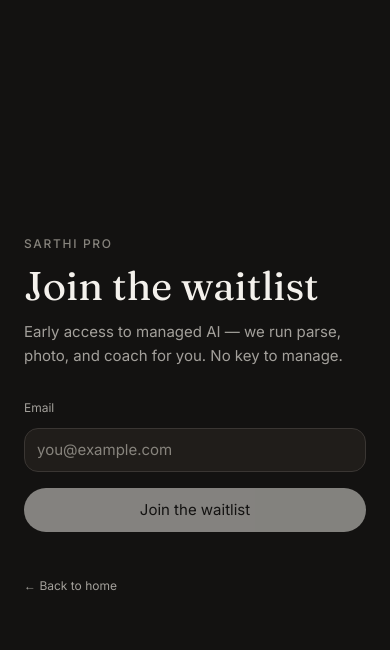
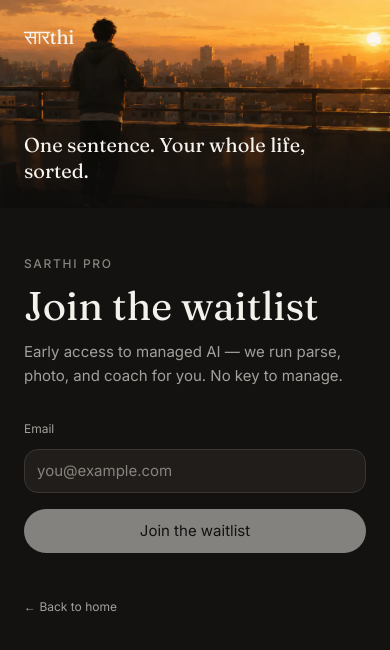
Before and after one commit to SawhneySatvik/Sarthi, a Next.js app: page /waitlist in a window 390 px wide. Shown: the top 650 px of the page. Built offline with nearby package versions, Linux system fonts and the light colour scheme.

Commit message:
fix(waitlist): mobile art band + fix the empty vertical void
The dusk art panel was lg-only, leaving the phone view a bare form centered in an empty void. Add a mobile art band (wordmark + tagline over the dusk scene) and switch the form to natural flow on mobile (centered only on lg).

```diff
--- a/app/waitlist/page.tsx
+++ b/app/waitlist/page.tsx
@@ -69,8 +69,22 @@
         </div>
       </aside>
 
-      {/* Right — the form. */}
-      <div className="flex min-h-dvh items-center justify-center px-6 py-16 sm:px-10">
+      {/* Mobile art band (hidden on lg, where the side panel shows instead) — gives the
+          phone view the same painterly atmosphere + wordmark instead of a bare void. */}
+      <div className="relative isolate h-52 overflow-hidden lg:hidden">
+        <div className="absolute inset-0 -z-10">
+          <ArtFrame artKey="today.header.dusk" eager ratio="h-full w-full rounded-none border-0" />
+        </div>
+        <div className="flex h-full flex-col justify-between p-6">
+          <Link href="/" className="w-fit rounded-chip focus-visible:outline-none focus-visible:ring-2 focus-visible:ring-ring">
+            <Wordmark className="on-art" />
+          </Link>
+          <p className="max-w-xs font-coach text-title on-art">One sentence. Your whole life, sorted.</p>
+        </div>
+      </div>
+
+      {/* The form — natural flow on mobile (no forced full-height void), centered on lg. */}
+      <div className="flex flex-col items-center justify-center px-6 py-12 sm:px-10 lg:min-h-dvh">
         <div className="w-full max-w-md">
           <p className="font-ui text-caption font-medium uppercase tracking-[0.14em] text-ink-3">Sarthi Pro</p>
           <h1 className="mt-3 font-coach text-display-xl text-ink-1">Join the waitlist</h1>
```
